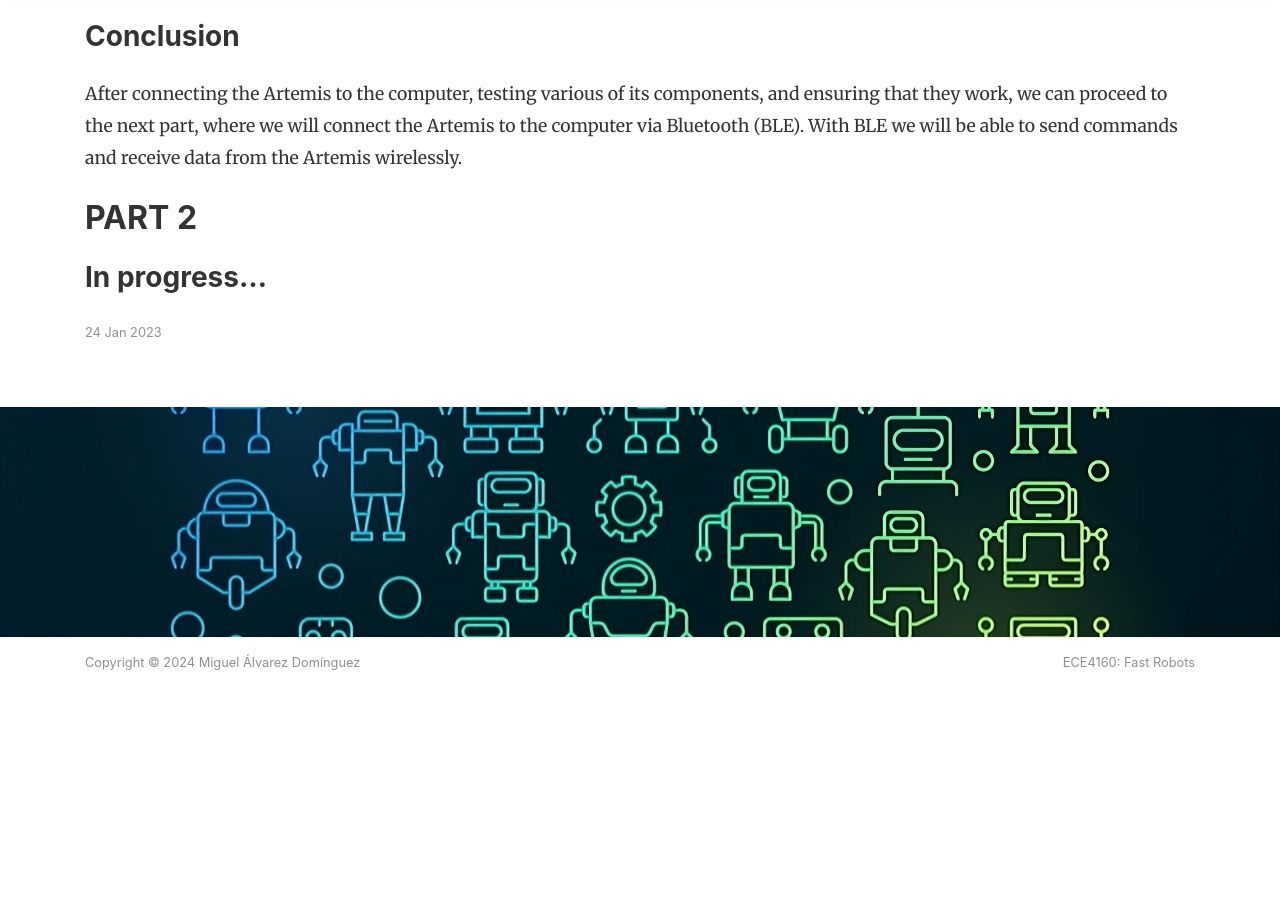
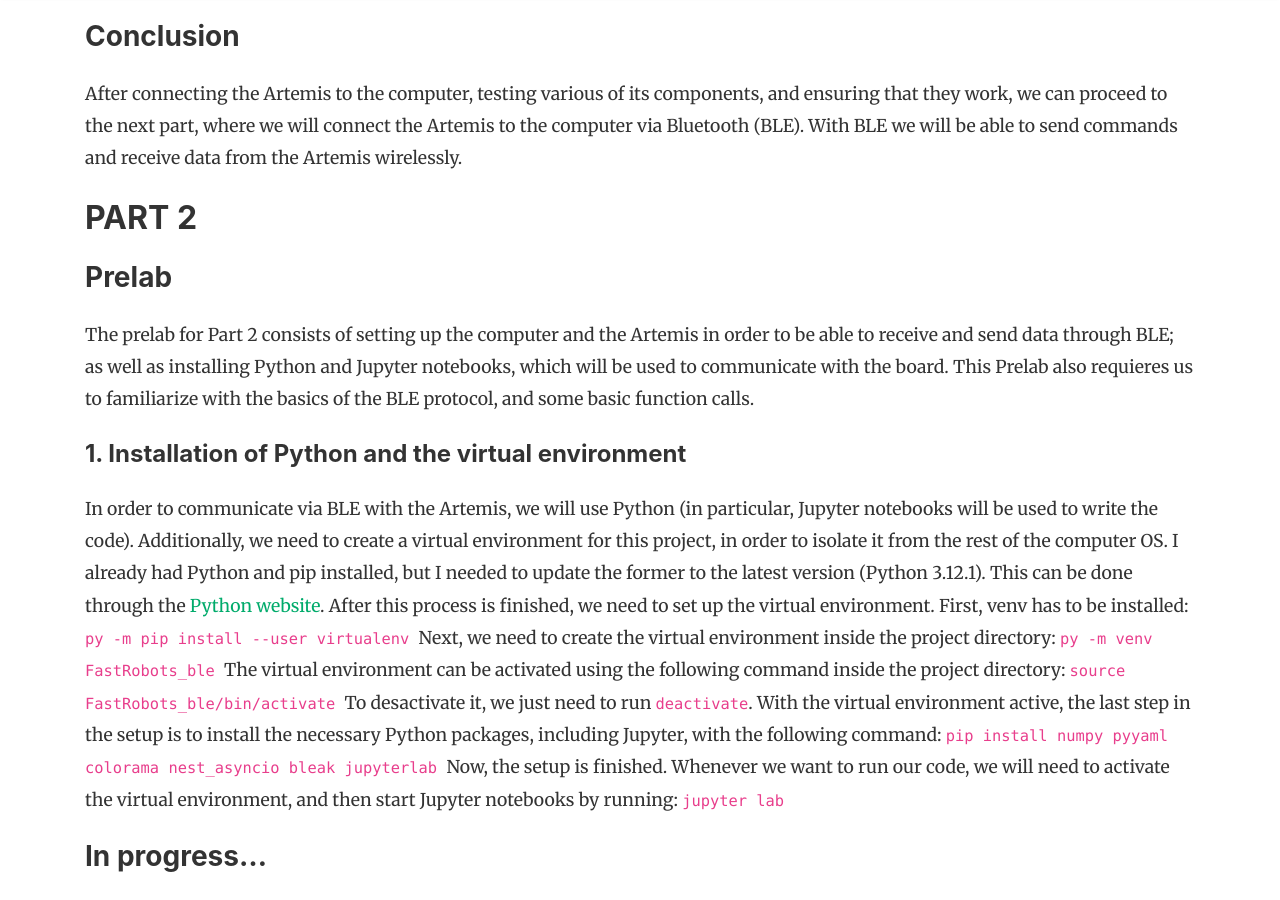
Before and after one commit to miguelalvarezd/FastRobots, a Jekyll site: the page built from _posts/2023-01-24-lab-1.md, in a window 1280 px wide and 900 px high, scrolled down 3692 px. Built offline with Jekyll 4.4.1, drawn with Linux system fonts in a browser that asks for light colours; nearby versions of some CDN libraries; comment, search, counter and statistics services are not loaded; before the commit the page ends 4391 px from its top, so only the background shows below that.

Commit message:
Update 2023-01-24-lab-1.md

```diff
--- a/_posts/2023-01-24-lab-1.md
+++ b/_posts/2023-01-24-lab-1.md
@@ -57,4 +57,33 @@ After connecting the Artemis to the computer, testing various of its components,
 
 ## PART 2
 
+### Prelab
+
+The prelab for Part 2 consists of setting up the computer and the Artemis in order to be able to receive and send data through BLE; as well as installing Python and Jupyter notebooks, which will be used to communicate with the board. This Prelab also requieres us to familiarize with the basics of the BLE protocol, and some basic function calls.
+
+#### 1. Installation of Python and the virtual environment
+
+In order to communicate via BLE with the Artemis, we will use Python (in particular, Jupyter notebooks will be used to write the code). Additionally, we need to create a virtual environment for this project, in order to isolate it from the rest of the computer OS. I already had Python and pip installed, but I needed to update the former to the latest version (Python 3.12.1). This can be done through the <a href="hhttps://www.python.org/downloads/" target="_blank">Python website</a>.
+After this process is finished, we need to set up the virtual environment. First, venv has to be installed:
+``
+py -m pip install --user virtualenv
+``
+Next, we need to create the virtual environment inside the project directory:
+``
+py -m venv FastRobots_ble
+``
+The virtual environment can be activated using the following command inside the project directory:
+``
+source FastRobots_ble/bin/activate
+``
+To desactivate it, we just need to run ``deactivate``. With the virtual environment active, the last step in the setup is to install the necessary Python packages, including Jupyter, with the following command:
+``
+pip install numpy pyyaml colorama nest_asyncio bleak jupyterlab
+``
+Now, the setup is finished. Whenever we want to run our code, we will need to activate the virtual environment, and then start Jupyter notebooks by running:
+``
+jupyter lab
+``
+
+
 ### In progress...
```
